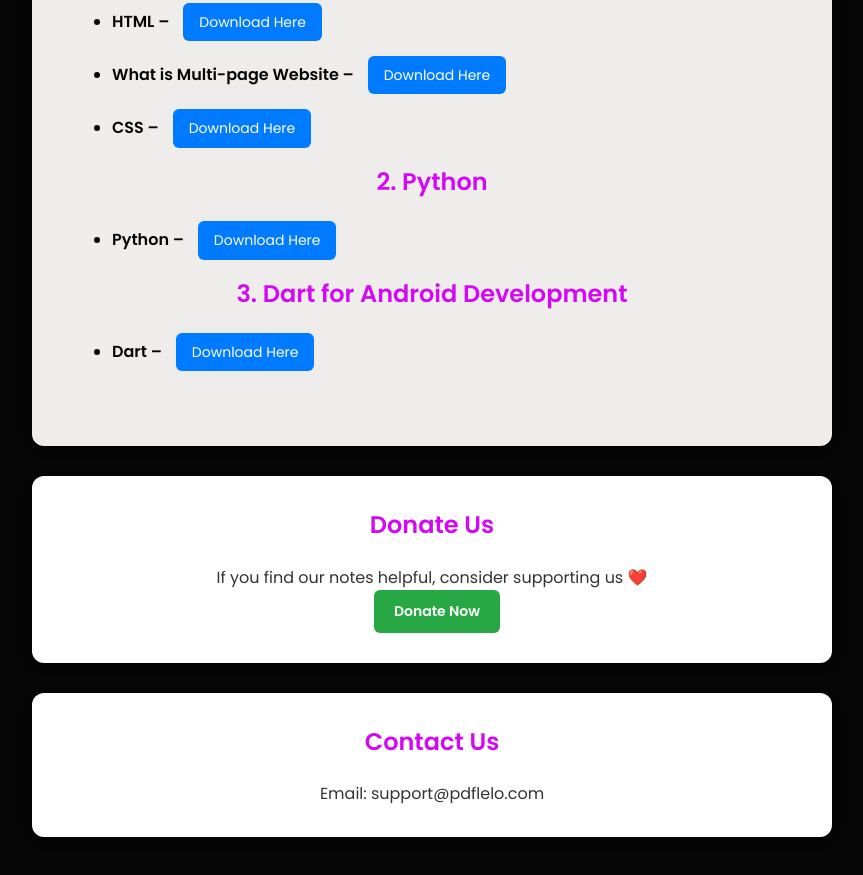
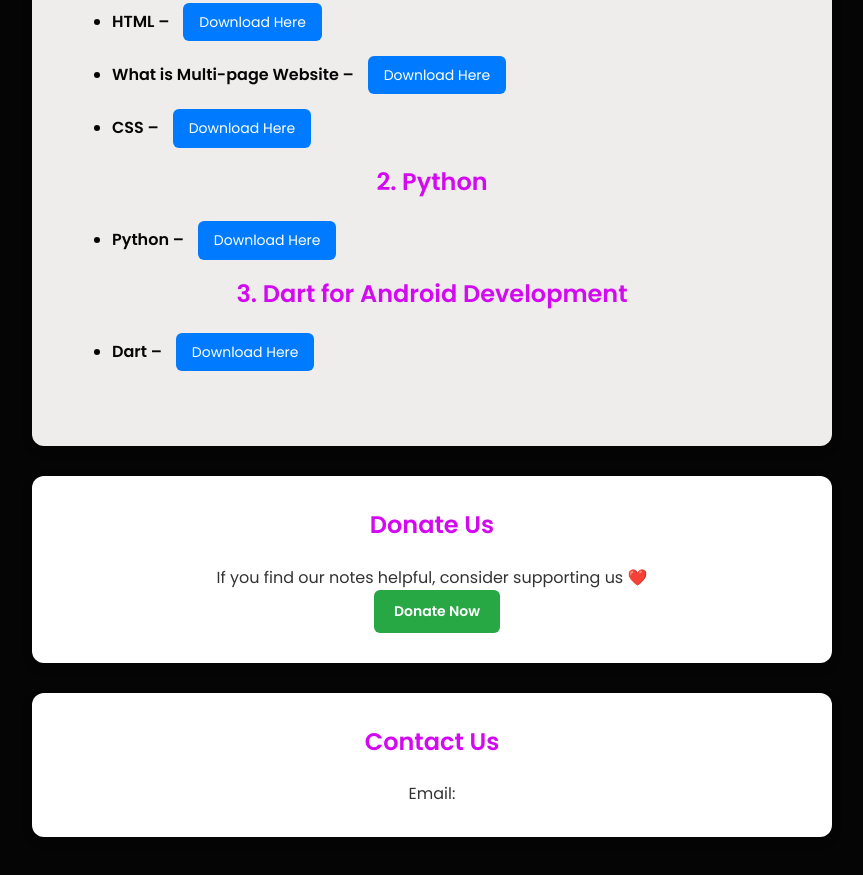
Before and after one commit to GauravDevelops/pdfLelo, a plain HTML site: page index.html in a window 1280 px wide. Shown: the part 287-1162 px from the top of the page, without its empty margins (208-1071 px from the left). Drawn offline with Linux system fonts and the light colour scheme.

Commit message:
index.html

```diff
--- a/index.html
+++ b/index.html
@@ -67,7 +67,7 @@
   <!-- Contact Section -->
   <section id="Contact" class="info-section">
     <h2>Contact Us</h2>
-    <p>Email: support@pdflelo.com</p>
+    <p>Email: </p>
   </section>
 
   <!-- Hidden QR Code Modal -->
```
